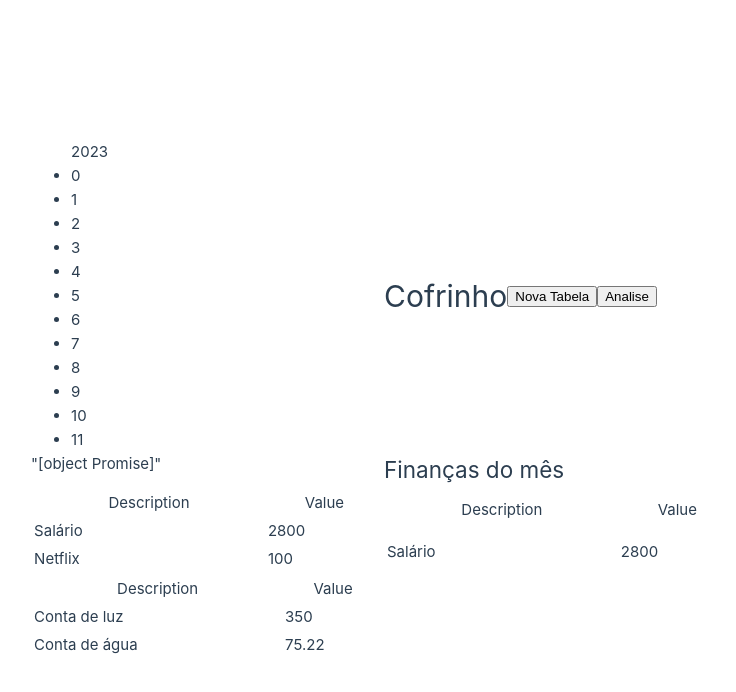
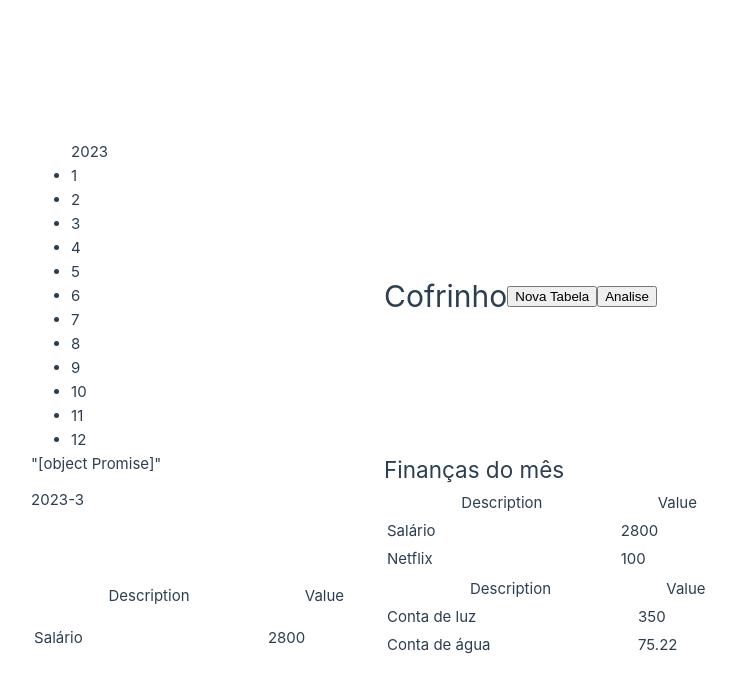
Before and after one commit to brunodnc/cofrinho, a Vue app: page / in a window 1280 px wide. Shown: the top 692 px of the page, without its empty margins (256-992 px from the left). Built offline with nearby package versions, Linux system fonts and the light colour scheme.

Commit message:
feat: add state, start year selection logic

```diff
--- a/package.json
+++ b/package.json
@@ -10,7 +10,8 @@
     "type-check": "vue-tsc --noEmit",
     "lint": "eslint . --ext .vue,.js,.jsx,.cjs,.mjs,.ts,.tsx,.cts,.mts --fix --ignore-path .gitignore",
     "format": "prettier --write src/",
-    "tauri": "tauri"
+    "tauri": "tauri",
+    "debug": "set RUST_BACKTRACE=1 && tauri dev"
   },
   "dependencies": {
     "@tauri-apps/api": "^1.2.0",
--- a/src/components/CalendarComponent.vue
+++ b/src/components/CalendarComponent.vue
@@ -1,14 +1,41 @@
 <script setup lang="ts">
-const months: number[] = [0, 1, 2, 3, 4, 5, 6, 7, 8 , 9, 10, 11];
+const months: number[] = [1, 2, 3, 4, 5, 6, 7, 8 , 9, 10, 11, 12];
 const year = 2023;
+
+const currentYear = new Date().getFullYear();
+
+// TODO: need to get lowest year that exists an table in the user's data folder if it does not have an lowest year:
+function getLowestYearThatATableExists() {
+    // if lowestYearTable exists... return year, else...
+    return new Date().getFullYear();
+}
+
+const lowestYear = getLowestYearThatATableExists()
+
+const years: number[] = [];
+if (lowestYear !== currentYear) {
+    for (let i = lowestYear; i <= currentYear; i += 1) {
+        years.push(i);
+    }
+} else {
+    years.push(year);
+}
+
+
 </script>
 
 <template>
     <aside>
-        <ul>{{ year }}
+        <ul v-if="years.length <= 1">{{ currentYear }}
             <li v-for="month in months" :key="month">
                 {{ month }}
             </li>
         </ul>
+<!-- TODO: Transformar em select para selecionar os anos passados
+        <ul v-if="years.length <= 1">{{ currentYear }}
+            <li v-for="month in months" :key="month">
+                {{ month }}
+            </li>
+        </ul> -->
     </aside>
 </template>
--- a/src/components/TablesComponent.vue
+++ b/src/components/TablesComponent.vue
@@ -2,6 +2,7 @@
 import InitialTable from './InitialTable.vue';
 import TableComponent from './TableComponent.vue';
 import { invoke } from '@tauri-apps/api';
+import { store } from '@/state/store';
 
 
 const tables =  {
@@ -37,6 +38,7 @@ const tables =  {
 <template>
     {{ invoke('greet', { name: 'World'}) }}
     <h2>Finanças do mês</h2>
+    {{ store.selectedYYYYMM }}
      <InitialTable />
      <template v-for="(table, i) in tables.in" :key="i +  ' - ' + table.name">
         <TableComponent :values="table.values" :type="'in'" :name="table.name" />
--- /dev/null
+++ b/src/state/store.ts
@@ -0,0 +1,9 @@
+import { reactive } from 'vue';
+
+export const store = reactive({
+    selectedYYYYMM: "2023-3",
+    setSelectedYYYYMM(year: number, month: number) {
+        this.selectedYYYYMM = year + "-" + month;
+    }
+
+});
--- a/tsconfig.json
+++ b/tsconfig.json
@@ -5,7 +5,8 @@
     "baseUrl": ".",
     "paths": {
       "@/*": ["./src/*"]
-    }
+    },
+    "esModuleInterop": false,
   },
 
   "references": [
```
Also changed, not shown: 1 other file (tests, documents, lock files or other folders).
